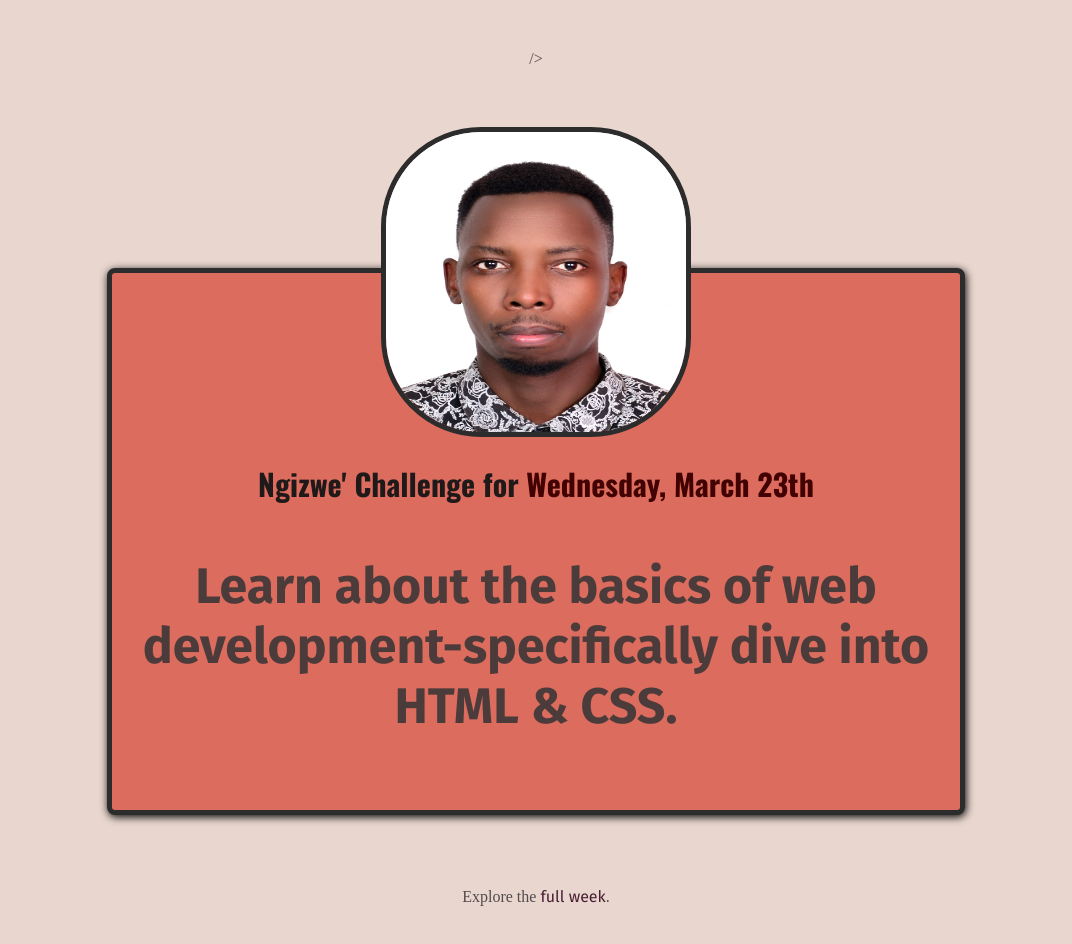
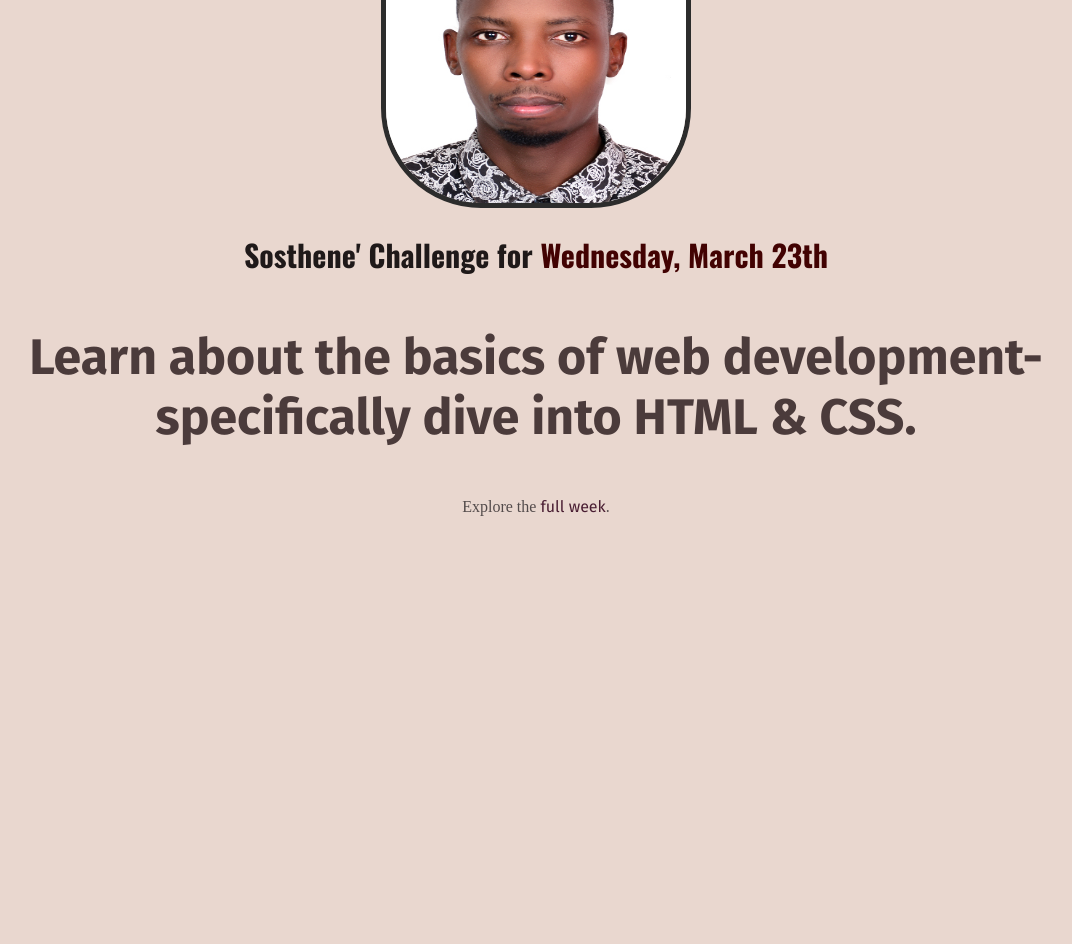
Before and after one commit to ngizw/A-HTML-FILE, a plain HTML site: page index.html in a window 1280 px wide. Shown: the whole page, without its empty margins (104-1176 px from the left). After the commit the page ends 800 px from the top, so only its background shows below. Drawn offline with nearby package versions, Linux system fonts and the light colour scheme.

Commit message:
initiall files

```diff
--- a/index.html
+++ b/index.html
@@ -11,16 +11,16 @@
             <title>My Daily Challenge</title>
     </head>
     <body>
-        <main>
+        <div id="main-section">
             <img src="images/Passport- picture.JPG" alt="my face">
-            <h1> Ngizwe' Challenge for <span>Wednesday, March 23th</span> </h1>
+            <h1> Sosthene' Challenge for <span>Wednesday, March 23th</span> </h1>
             <p id="todays-challenge">
                 Learn about the basics of web development-specifically dive into HTML & CSS.
             </p>
             <p>
-        </main>
-       <footer>
+        </div>
+       <div id="footer">
         Explore the  <a href="full-week.html">full week</a>.</p>
-       </footer>
+       </div>
     </body>
 </html>
```
Also changed, not shown: README.md (added), 2 other files.
